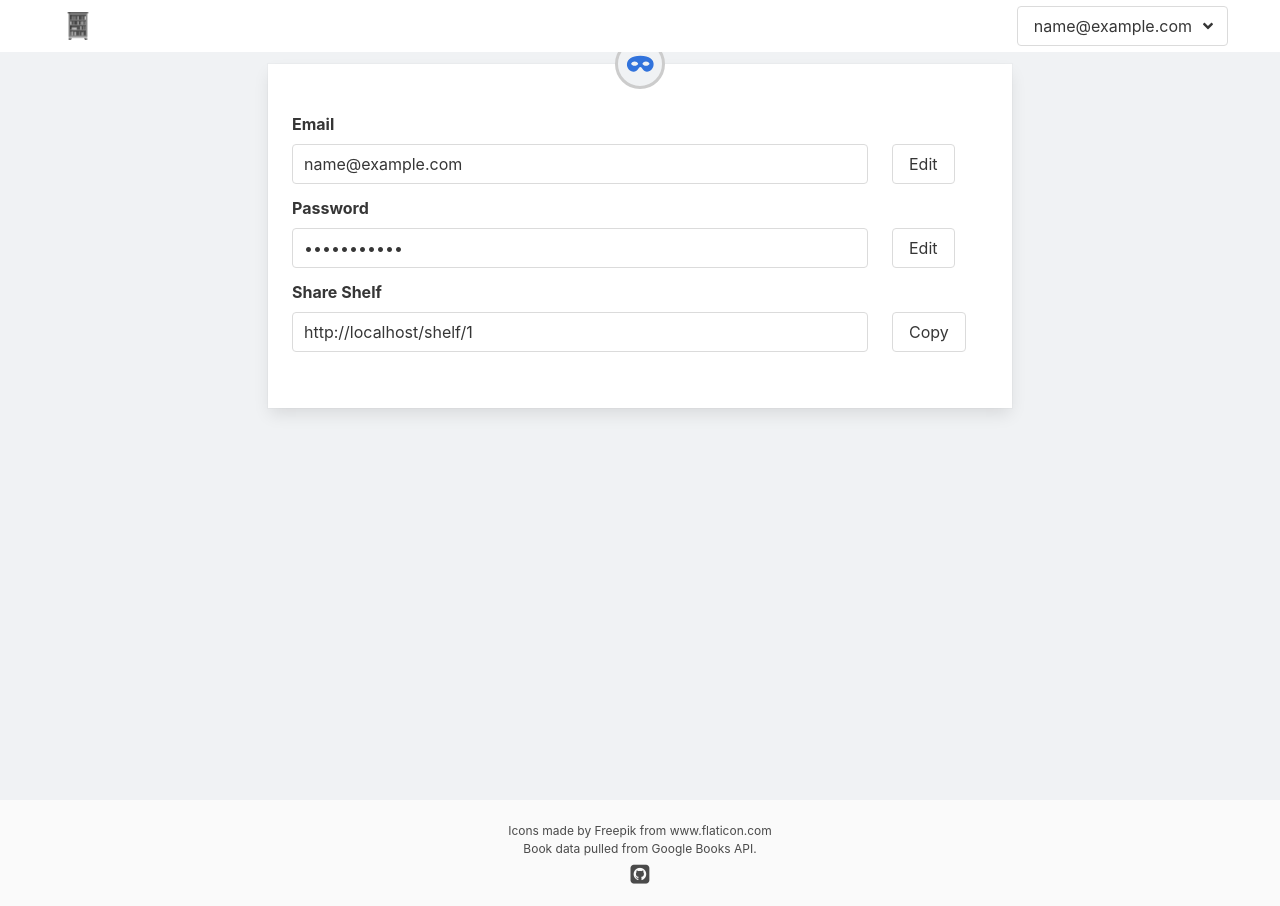
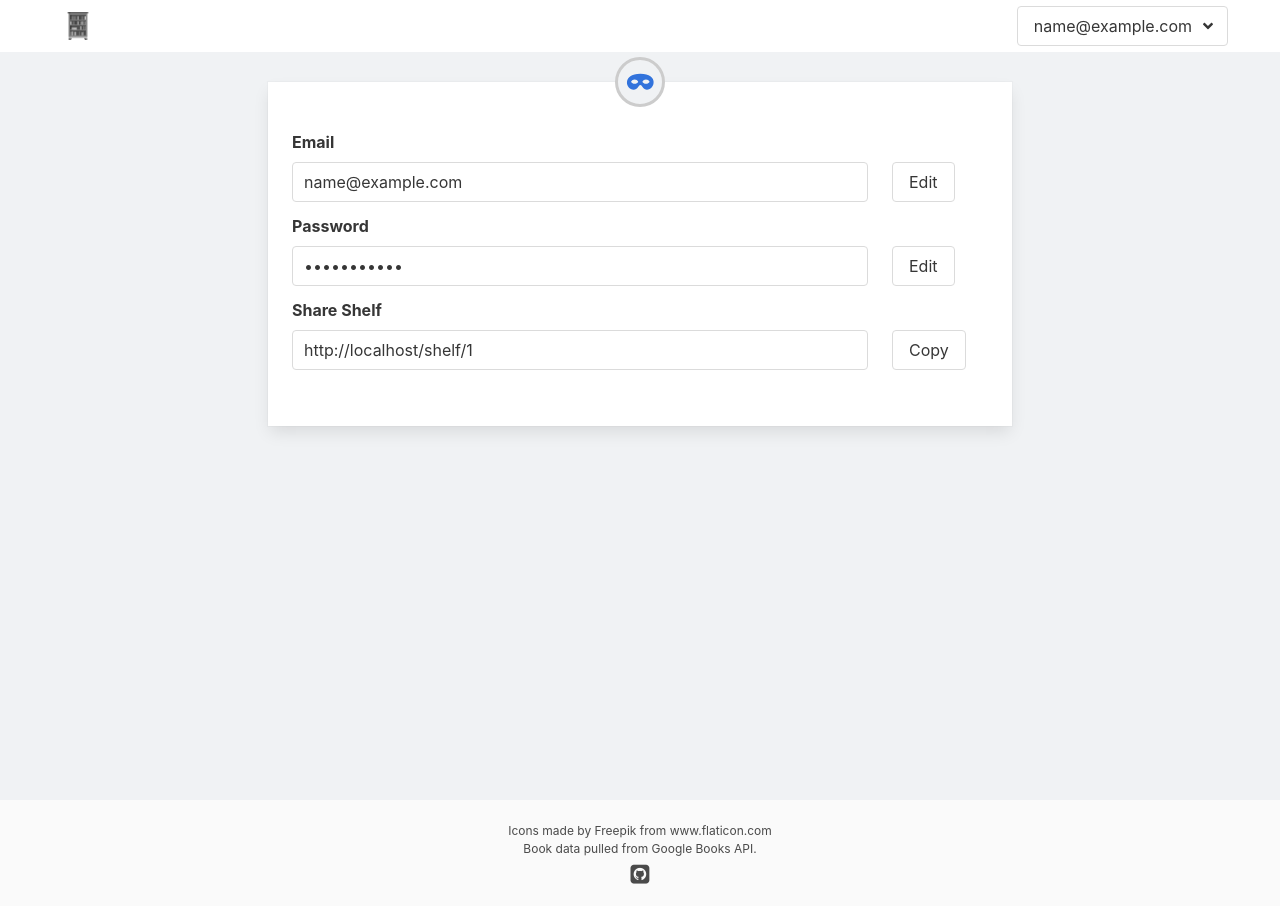
Before and after one commit to ashmidgley/bookshelf, a React (Create React App) app: page /my-account in a window 1280 px wide. Built offline with nearby package versions, Linux system fonts and the light colour scheme; sample sign-in values are in the browser's storage.

Commit message:
Change to shared form-container style.

```diff
--- a/src/components/my-account/my-account.js
+++ b/src/components/my-account/my-account.js
@@ -49,7 +49,7 @@ class MyAccount extends React.Component {
         }
 
         return (
-            <div className="column is-8 is-offset-2 category-form-container">
+            <div className="column is-8 is-offset-2 form-container">
                 <div className="card review-card">
                     <div className="card-content">
                     <div className="media">
--- a/src/components/update-email/update-email.js
+++ b/src/components/update-email/update-email.js
@@ -61,7 +61,7 @@ class UpdateEmail extends Component {
 
     render() {
         return (
-            <div className="column is-8 is-offset-2 category-form-container">
+            <div className="column is-8 is-offset-2 form-container">
                 <div className="card review-card">
                     <div className="card-content">
                     <div className="media">
--- a/src/components/update-password/update-password.js
+++ b/src/components/update-password/update-password.js
@@ -42,7 +42,7 @@ class UpdatePassword extends Component {
 
     render() {
         return (
-            <div className="column is-8 is-offset-2 category-form-container">
+            <div className="column is-8 is-offset-2 form-container">
                 <div className="card review-card">
                     <div className="card-content">
                     <div className="media">
--- a/src/components/update-user/update-user.js
+++ b/src/components/update-user/update-user.js
@@ -64,7 +64,7 @@ class UpdateUser extends Component {
         }
 
         return (
-            <div className="column is-8 is-offset-2 category-form-container">
+            <div className="column is-8 is-offset-2 form-container">
                 <div className="card review-card">
                     <div className="card-content">
                     <div className="media">
```
Also changed, not shown: src/components/manage-books/manage-books.js (+7 -7 lines).
